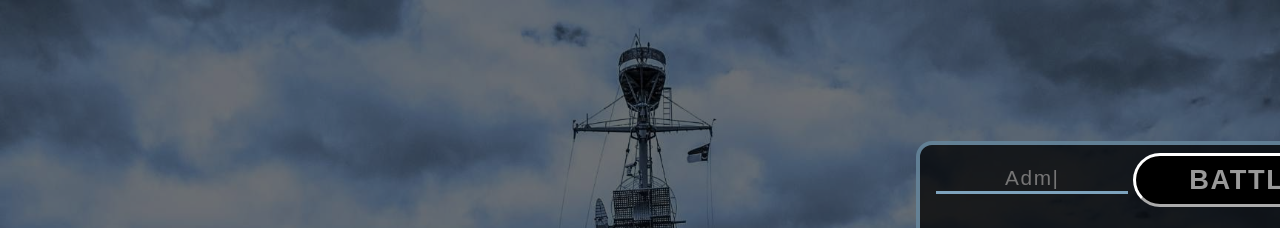
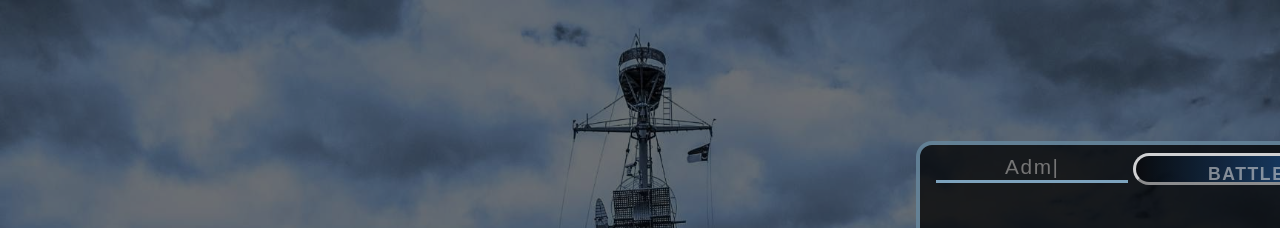
Before and after one commit to asdacosta/battleship, a website built with webpack: page src/index.html in a window 1280 px wide. Shown: the top 228 px of the page. Built offline with nearby package versions, Linux system fonts and the light colour scheme; a web font is replaced by a local one.

Commit message:
Style configuration button

```diff
--- a/src/battleground.css
+++ b/src/battleground.css
@@ -1,5 +1,5 @@
 /* body * {
-  border: 2px solid tomato;
+  border: 2px solid burlywood;
 } */
 
 body {
@@ -25,6 +25,27 @@ body > section {
   gap: 0.3rem;
   padding: 0.5rem 7rem 0.5rem 1rem;
   z-index: 1;
+}
+
+button {
+  font-size: 1.1rem;
+  font-weight: 700;
+  letter-spacing: 0.05rem;
+  color: white;
+  border-radius: 1rem;
+  height: 2rem;
+  background: linear-gradient(to right, rgba(5, 6, 8, 0.8), rgba(39, 114, 199, 0.8));
+  opacity: 0.8;
+  cursor: pointer;
+  transition:
+    background 0.5s ease-out,
+    color 0.5s ease-out;
+}
+
+button:hover {
+  color: black;
+  background: rgb(34, 100, 175);
+  border: 0.15rem solid white;
 }
 
 h2 {
```
